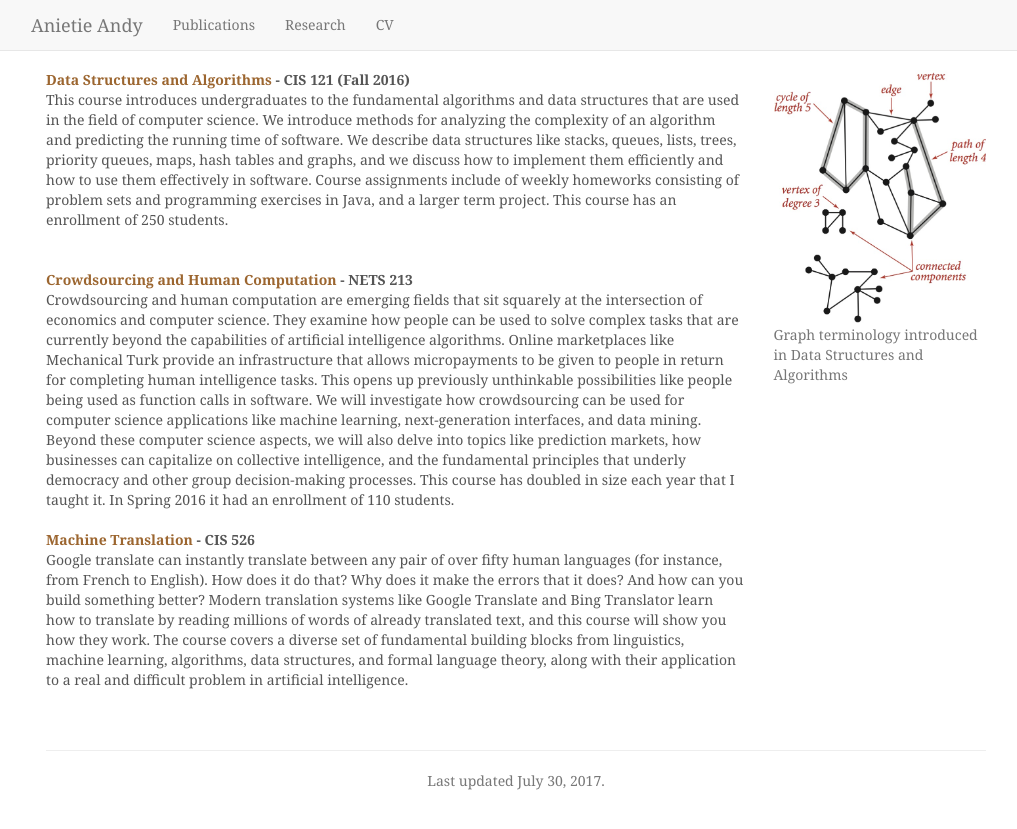
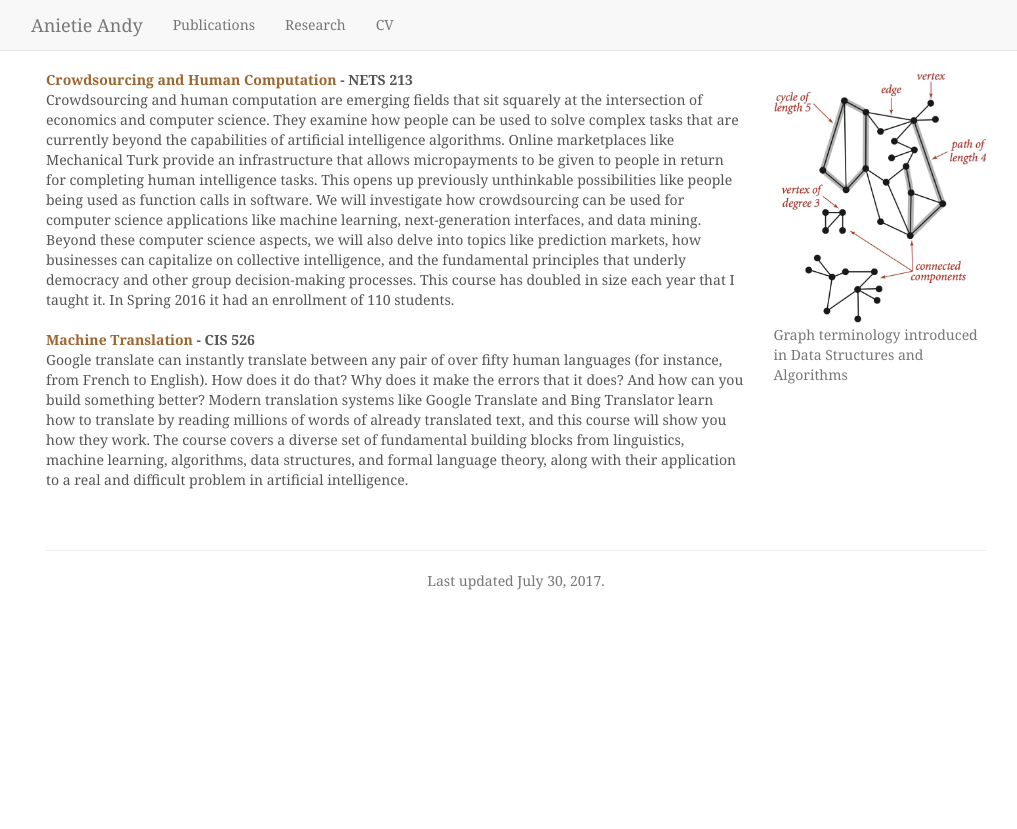
Before and after one commit to anietieandy/anietieandy.github.io, a Jekyll site: the page built from teaching.md, in a window 1280 px wide. Shown: the top 829 px of the page, without its empty margins (124-1141 px from the left). Built offline with Jekyll 4.4.1, drawn with Linux system fonts in a browser that asks for light colours; nearby versions of some CDN libraries.

Commit message:
updated teaching

```diff
--- a/teaching.md
+++ b/teaching.md
@@ -13,8 +13,8 @@ img: graph-definitions
 img_link: http://www.seas.upenn.edu/~cis121/current/
 caption: Graph terminology introduced in Data Structures and Algorithms
 -->
-[Data Structures and Algorithms](http://www.seas.upenn.edu/~cis121/current/) - CIS 121 (Fall 2016)
-: This course introduces undergraduates to the fundamental algorithms and data structures that are used in the field of computer science.  We introduce methods for analyzing the complexity of an algorithm and predicting the running time of software. We describe data structures like stacks, queues, lists, trees, priority queues, maps, hash tables and graphs, and we discuss how to implement them efficiently and how to use them effectively in software. Course assignments include of weekly homeworks consisting of problem sets and programming exercises in Java, and a larger term project.  This course has an enrollment of  250 students. <br /> <br />
+<!--[Data Structures and Algorithms](http://www.seas.upenn.edu/~cis121/current/) - CIS 121 (Fall 2016)
+: This course introduces undergraduates to the fundamental algorithms and data structures that are used in the field of computer science.  We introduce methods for analyzing the complexity of an algorithm and predicting the running time of software. We describe data structures like stacks, queues, lists, trees, priority queues, maps, hash tables and graphs, and we discuss how to implement them efficiently and how to use them effectively in software. Course assignments include of weekly homeworks consisting of problem sets and programming exercises in Java, and a larger term project.  This course has an enrollment of  250 students. <br /> <br />-->
 
 <!--
 img: turk-engraving-detail
```
